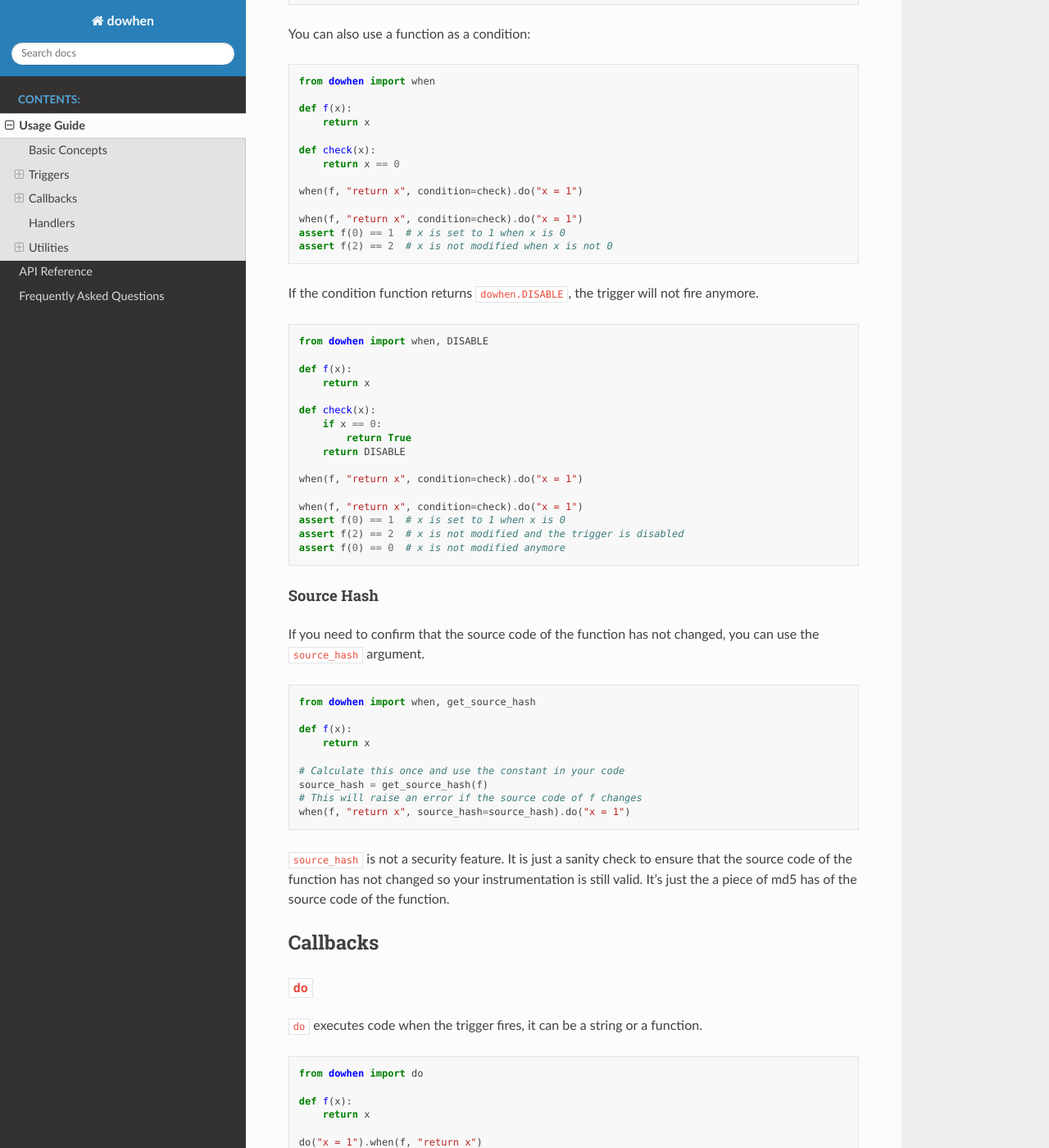
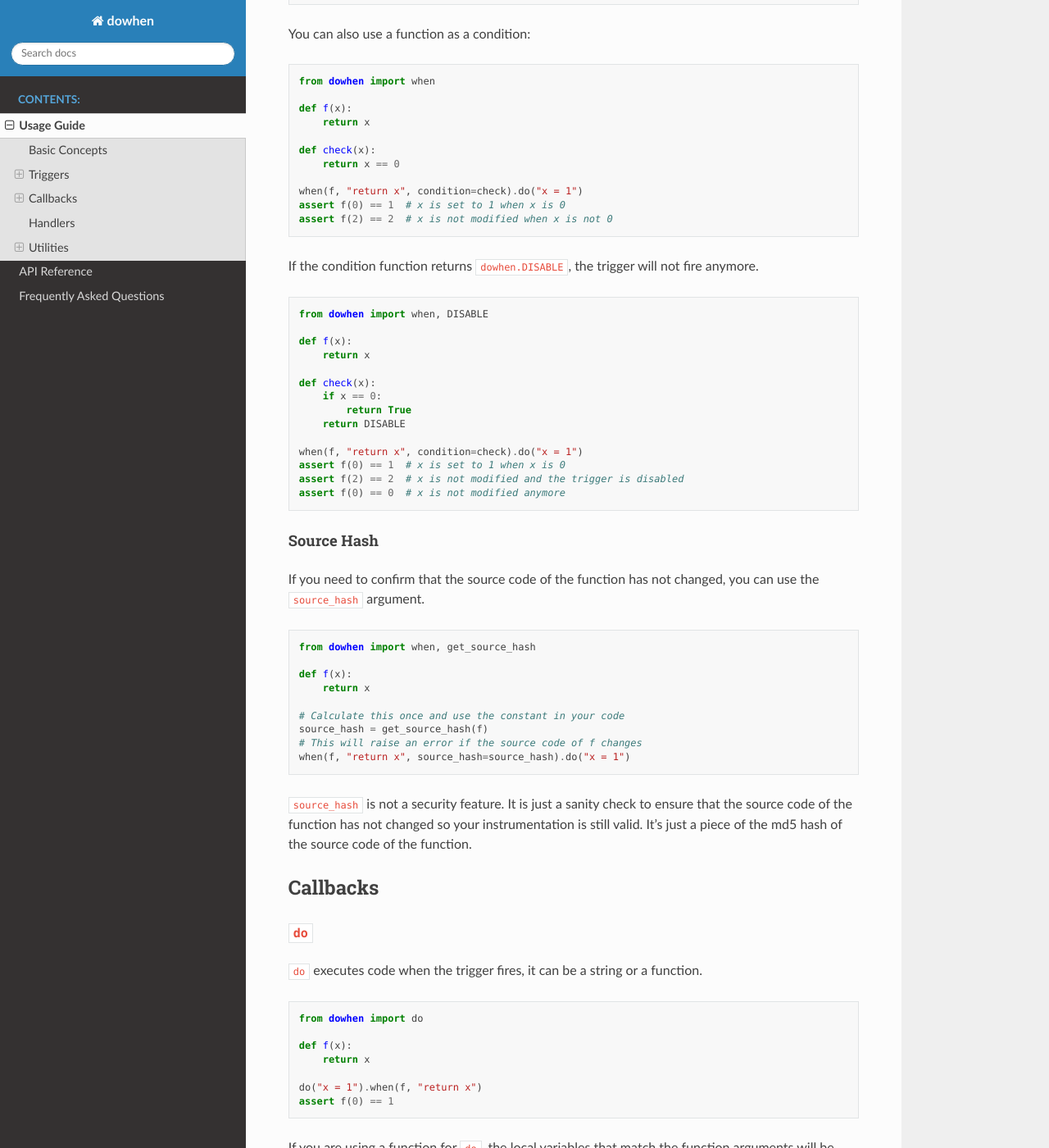
Before and after one commit to junjiemao/dowhen, a Sphinx documentation site: the page built from docs/usage.rst, in a window 1280 px wide and 1400 px high, scrolled down 2460 px. Shown: the whole window at 82% size. Built offline with Sphinx 7.4.7 and the Read the Docs theme 3.1.0, drawn with Linux system fonts in a browser that asks for light colours.

Commit message:
Fix typos and duplicate lines in docs (#71)

```diff
--- a/docs/faq.rst
+++ b/docs/faq.rst
@@ -28,8 +28,8 @@
 Is the overhead high?
 ----------------------
 
-Not at all. ``dowhen`` utilities ``sys.monitoring`` so it only triggers
-events when necessary. It has minimal impacts on performance.
+Not at all. ``dowhen`` utilizes ``sys.monitoring`` so it only triggers
+events when necessary. It has minimal impact on performance.
 
 Why 3.12+?
 ----------
--- a/docs/usage.rst
+++ b/docs/usage.rst
@@ -133,8 +133,6 @@
        return x == 0
 
    when(f, "return x", condition=check).do("x = 1")
-
-   when(f, "return x", condition=check).do("x = 1")
    assert f(0) == 1  # x is set to 1 when x is 0
    assert f(2) == 2  # x is not modified when x is not 0
 
@@ -151,8 +149,6 @@
        if x == 0:
            return True
        return DISABLE
-
-   when(f, "return x", condition=check).do("x = 1")
 
    when(f, "return x", condition=check).do("x = 1")
    assert f(0) == 1  # x is set to 1 when x is 0
@@ -179,7 +175,7 @@
 
 ``source_hash`` is not a security feature. It is just a sanity check to ensure
 that the source code of the function has not changed so your instrumentation
-is still valid. It's just the a piece of md5 has of the source code of the function.
+is still valid. It's just a piece of the md5 hash of the source code of the function.
 
 Callbacks
 ---------
```
